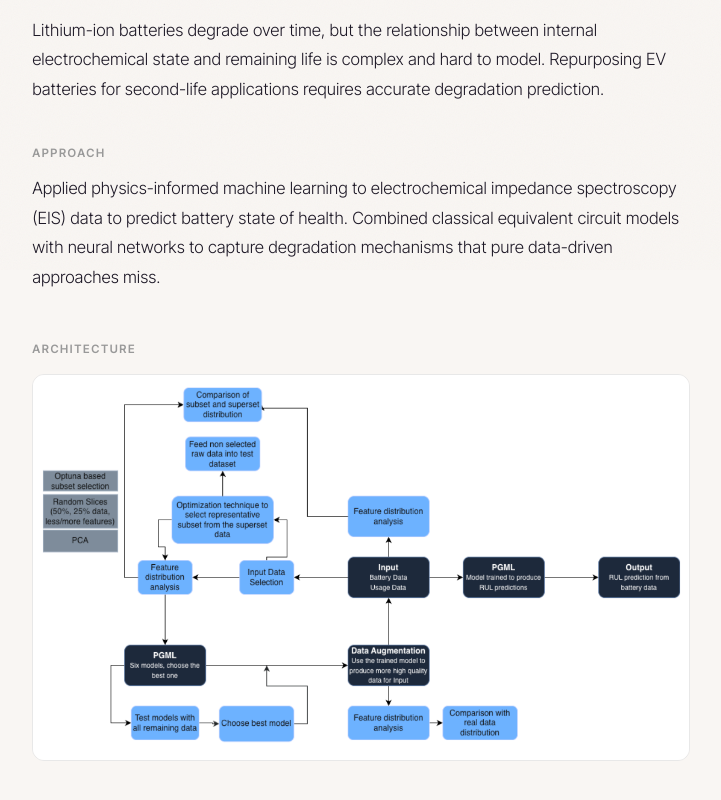
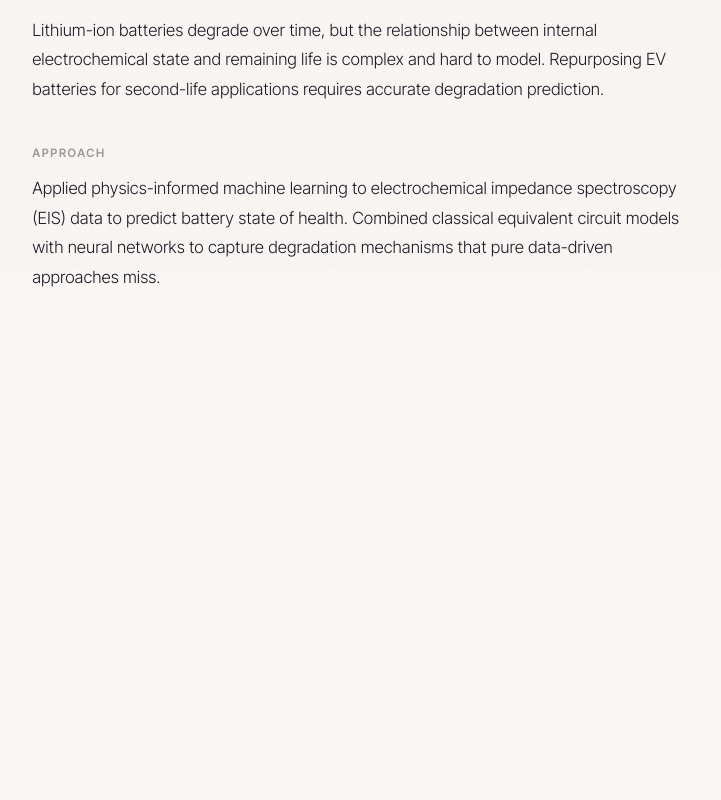
Before and after one commit to Mack-26/manan.github.io, a Next.js app: page /projects/battery-ml in a window 1280 px wide. Shown: the part 530-1330 px from the top of the page, without its empty margins (279-1000 px from the left). After the commit the page ends 998 px from the top, so only its background shows below. Built offline with nearby package versions, Linux system fonts and the light colour scheme.

Commit message:
remove ev project

```diff
--- a/data/projects.js
+++ b/data/projects.js
@@ -30,7 +30,7 @@ export const projects = [
     solution:
       'Applied physics-informed machine learning to electrochemical impedance spectroscopy (EIS) data to predict battery state of health. Combined classical equivalent circuit models with neural networks to capture degradation mechanisms that pure data-driven approaches miss.',
     links: [],
-    artifact: { type: 'image', src: '/artifacts/battery-flow.png', alt: 'Battery ML flow diagram' },
+    artifact: null,
   },
   {
     slug: 'hrms',
```
